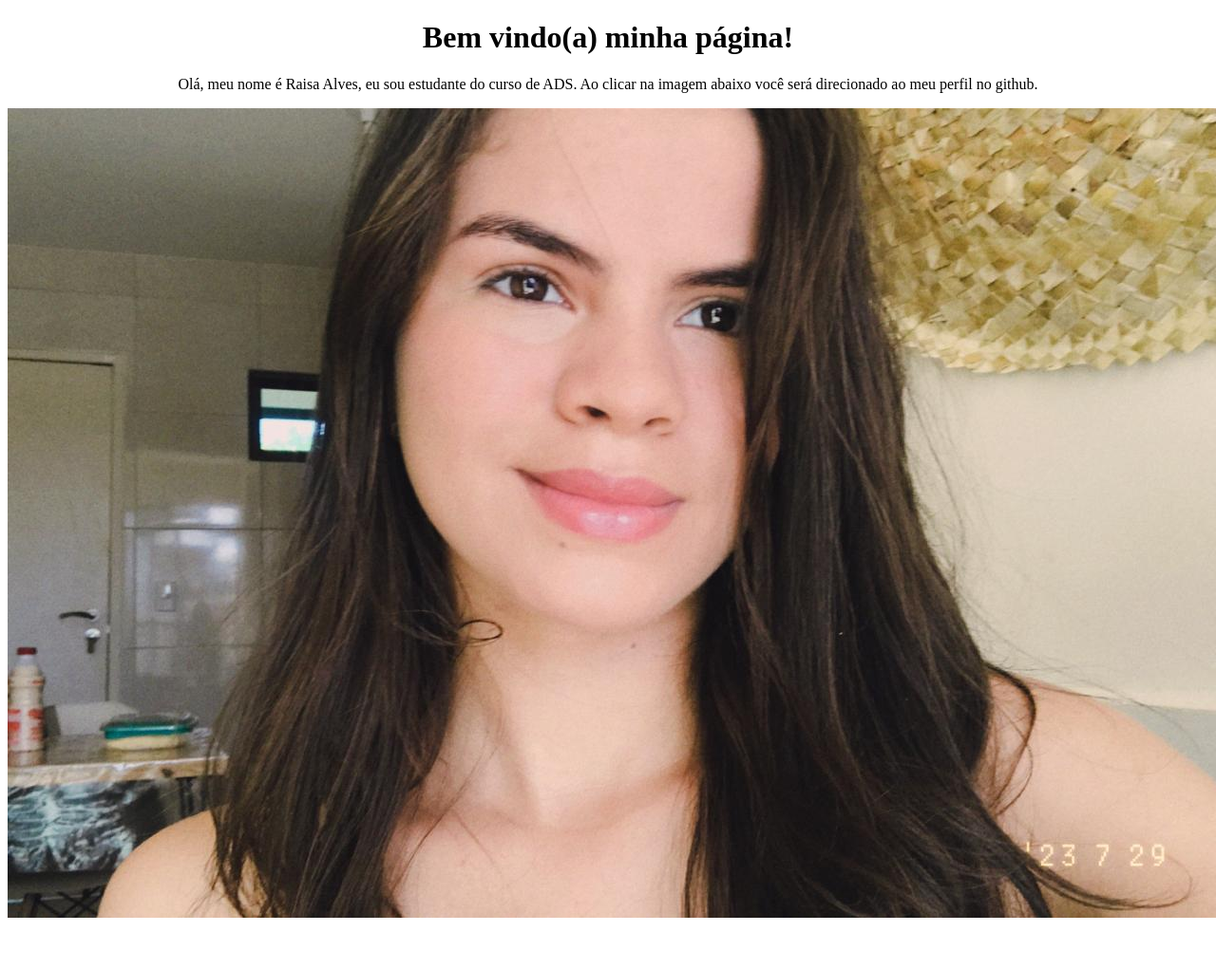
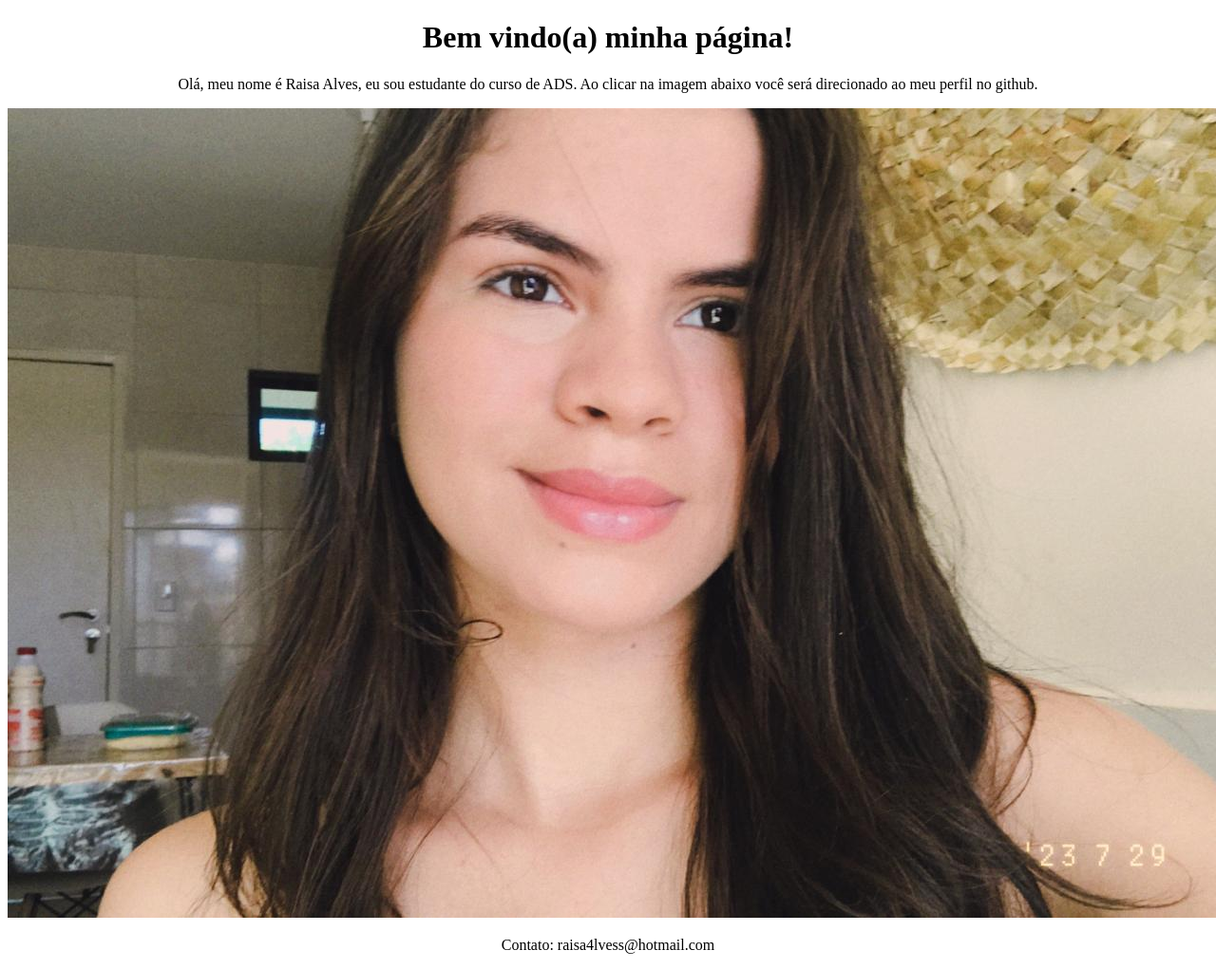
Before and after one commit to RaisaAlves/RaisaAlves.github.io, a plain HTML site: page index.html in a window 1280 px wide. Shown: the whole page at 95% size. Before the commit the page ends 979 px from the top, so only its background shows below. Drawn offline with Linux system fonts and the light colour scheme.

Commit message:
Contato adicionado

```diff
--- a/index.html
+++ b/index.html
@@ -20,6 +20,8 @@
         </a>
     </center>
 
+    <p style="text-align:center;">Contato: raisa4lvess@hotmail.com</p>
+
 
 </body>
 </html>
```
